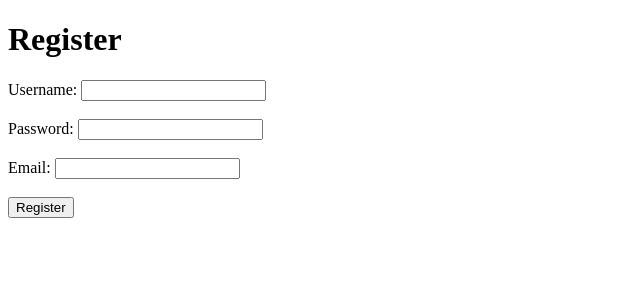
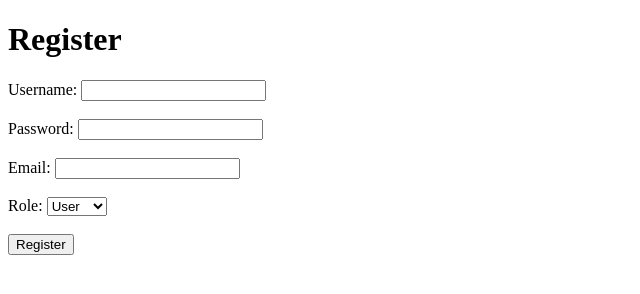
Before and after one commit to Khayde88/Final-Project, a website: page Frontend/register.html in a window 1280 px wide. Shown: the whole page, without its empty margins (0-640 px from the left). Drawn offline with Linux system fonts and the light colour scheme.

Commit message:
Admin role update

```diff
--- a/Frontend/register.html
+++ b/Frontend/register.html
@@ -14,6 +14,11 @@
         <input type="password" id="password" name="password" required><br><br>
         <label for="email">Email:</label>
         <input type="email" id="email" name="email" required><br><br>
+        <label for="role">Role:</label>
+        <select id="role" name="role" required>
+            <option value="user">User</option>
+            <option value="admin">Admin</option>
+        </select><br><br>
         <button type="submit">Register</button>
     </form>
 </body>
```
